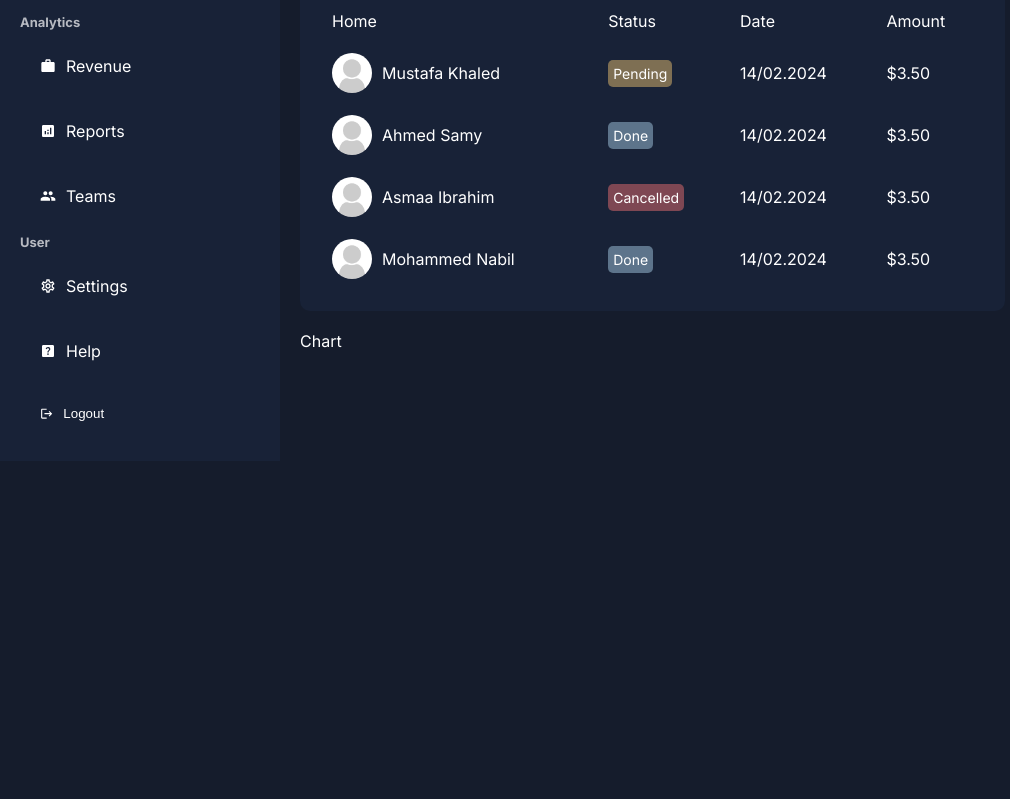
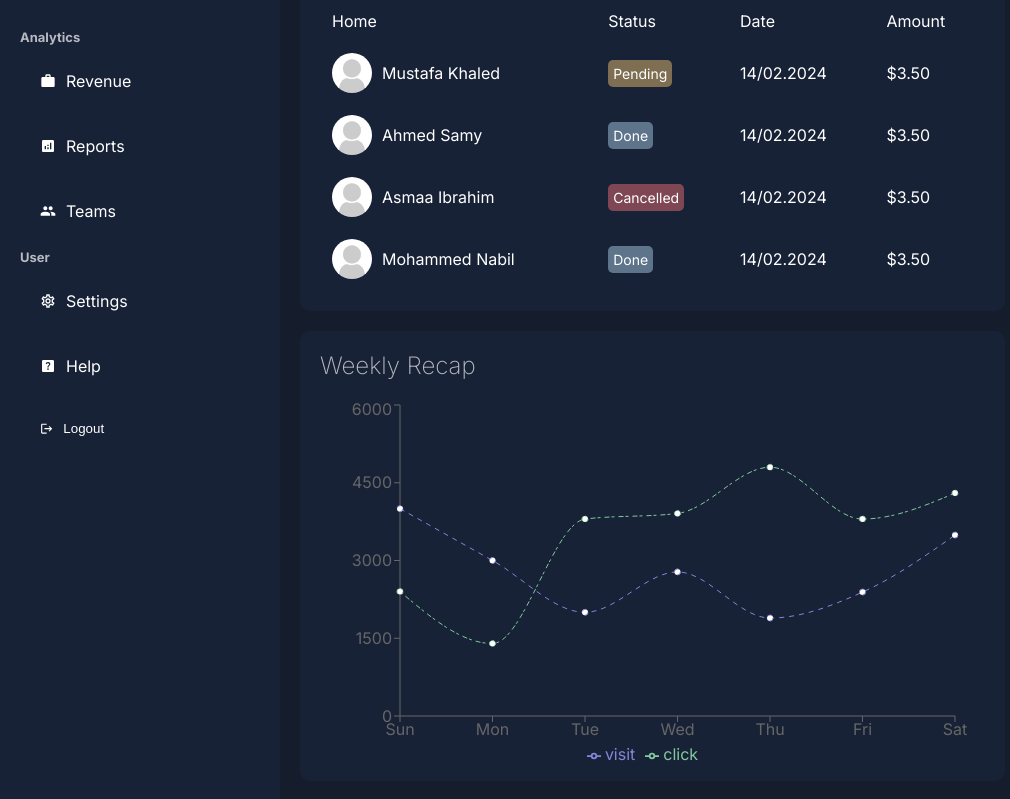
Before and after one commit to mustafa-khaled/Next.js-Admin-Dashboard, a Next.js app: page /dashboard in a window 1280 px wide. Shown: the part 369-1168 px from the top of the page, without its empty margins (0-1010 px from the left). Before the commit the page ends 830 px from the top, so only its background shows below. Built offline with nearby package versions, Linux system fonts and the light colour scheme.

Commit message:
create the chart using rechart

```diff
--- a/app/ui/dashboard/chart/chart.jsx
+++ b/app/ui/dashboard/chart/chart.jsx
@@ -1,7 +1,90 @@
+"use client";
+
+import {
+  LineChart,
+  Line,
+  XAxis,
+  YAxis,
+  Tooltip,
+  Legend,
+  ResponsiveContainer,
+} from "recharts";
+
 import styles from "./chart.module.css";
 
+const data = [
+  {
+    name: "Sun",
+    visit: 4000,
+    click: 2400,
+  },
+  {
+    name: "Mon",
+    visit: 3000,
+    click: 1398,
+  },
+  {
+    name: "Tue",
+    visit: 2000,
+    click: 3800,
+  },
+  {
+    name: "Wed",
+    visit: 2780,
+    click: 3908,
+  },
+  {
+    name: "Thu",
+    visit: 1890,
+    click: 4800,
+  },
+  {
+    name: "Fri",
+    visit: 2390,
+    click: 3800,
+  },
+  {
+    name: "Sat",
+    visit: 3490,
+    click: 4300,
+  },
+];
 function Chart() {
-  return <div>Chart</div>;
+  return (
+    <div className={styles.container}>
+      <h2 className={styles.title}>Weekly Recap</h2>
+
+      <ResponsiveContainer width="100%" height="90%">
+        <LineChart
+          width={500}
+          height={300}
+          data={data}
+          margin={{
+            top: 5,
+            right: 30,
+            left: 20,
+            bottom: 5,
+          }}>
+          <XAxis dataKey="name" />
+          <YAxis />
+          <Tooltip contentStyle={{ background: "#151c2c", border: "none" }} />
+          <Legend />
+          <Line
+            type="monotone"
+            dataKey="visit"
+            stroke="#8884d8"
+            strokeDasharray="5 5"
+          />
+          <Line
+            type="monotone"
+            dataKey="click"
+            stroke="#82ca9d"
+            strokeDasharray="3 4 5 2"
+          />
+        </LineChart>
+      </ResponsiveContainer>
+    </div>
+  );
 }
 
 export default Chart;
--- a/package.json
+++ b/package.json
@@ -13,7 +13,8 @@
     "next": "14.0.1",
     "react": "18",
     "react-dom": "18",
-    "react-icons": "^4.11.0"
+    "react-icons": "^4.11.0",
+    "recharts": "^2.9.0"
   },
   "devDependencies": {
     "eslint": "8",
```
Also changed, not shown: 1 other file (tests, documents, lock files or other folders).
